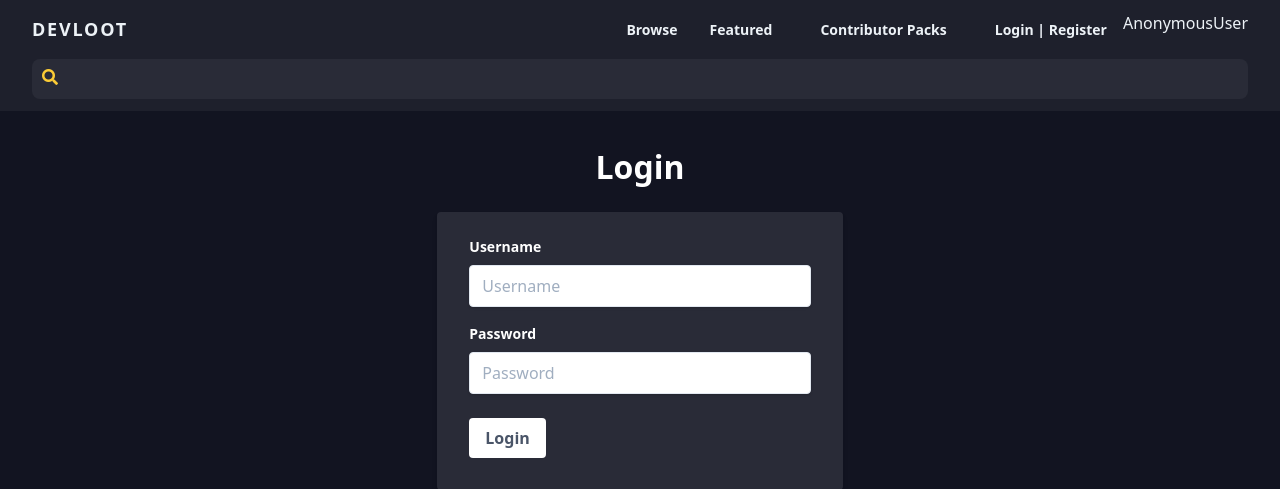
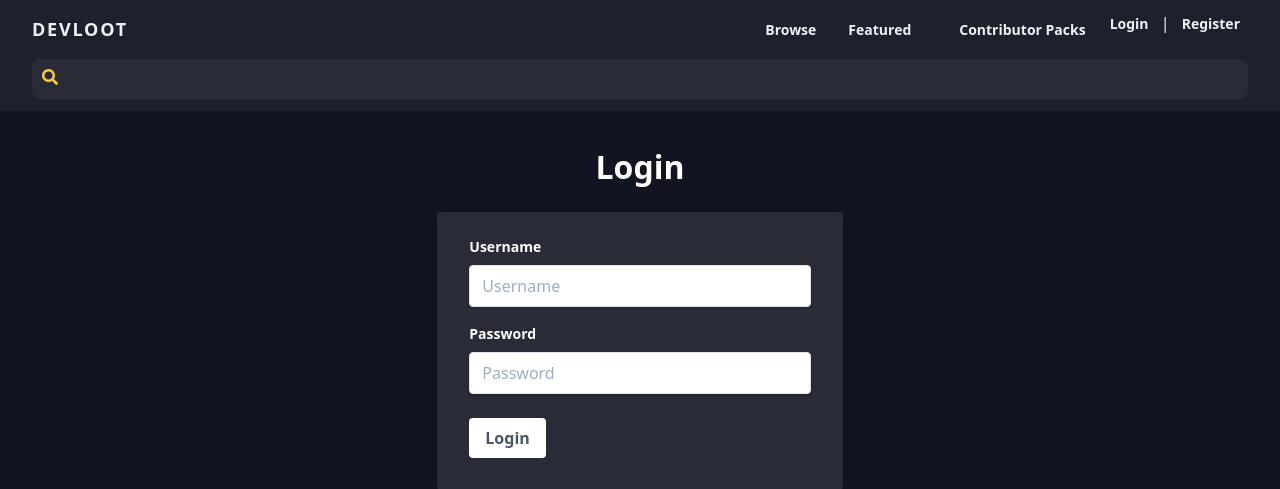
Before and after one commit to waldrupm/devloot, a Django app: page /login/ in a window 1280 px wide. Shown: the top 489 px of the page. Run offline with Django 3.2, Linux system fonts and the light colour scheme; some libraries are stand-ins or nearby versions.

Commit message:
Dynamic login, logout, register links in navbar

```diff
--- a/assets/templates/assets/login.html
+++ b/assets/templates/assets/login.html
@@ -13,6 +13,9 @@
                     <p class="text-xs text-red-200">{{ error }}</p>
                 {% endfor %}
             {% endfor %}
+            {% for message in messages %}
+					<p id="messages" class="font-semibold text-accent-yellow mb-4">{{message}}</p>
+			{% endfor %}
             <form method="POST">
                 {% csrf_token %}
                 <div class="mb-4 text-left">
--- a/assets/views.py
+++ b/assets/views.py
@@ -2,6 +2,7 @@ from django.shortcuts import render, redirect
 from .models import Asset
 from django.views.generic import ListView, DetailView
 from django.contrib.auth import login, authenticate, logout
+from django.contrib import messages
 
 from .forms import CreateUserForm
 
@@ -27,6 +28,7 @@ def registerPage(request):
         password = form.cleaned_data.get('password1')
         user = authenticate(username=username, password=password)
         login(request, user)
+        messages.success(request, 'User Created')
         return redirect('assets:home')
     else:
         form = CreateUserForm()
@@ -41,6 +43,8 @@ def loginPage(request):
         if user is not None:
             login(request, user)
             return redirect('assets:home')
+        else:
+            messages.info(request, 'Username / password combo incorrect')
 
     return render(request, 'assets/login.html')
 
--- a/templates/navbar.html
+++ b/templates/navbar.html
@@ -23,8 +23,16 @@
                 href="#">Featured</a>
             <a class="px-4 py-2 mt-2 text-sm font-semibold bg-transparent rounded-lg md:mt-0 md:ml-4 hover:text-gray-900 focus:text-gray-900 hover:bg-accent-yellow focus:bg-gray-200 focus:outline-none focus:shadow-outline"
                 href="#">Contributor Packs</a>
-            <a class="px-4 py-2 mt-2 text-sm font-semibold bg-transparent rounded-lg md:mt-0 md:ml-4 hover:text-gray-900 focus:text-gray-900 hover:bg-accent-yellow focus:bg-gray-200 focus:outline-none focus:shadow-outline"
-                href="{% url 'assets:login' %}">Login | Register</a>{{ user }}
+            {% if user.is_authenticated %}
+                <a class="px-2 py-2 mt-2 text-sm font-semibold bg-transparent rounded-lg md:mt-0 md:ml-2 hover:text-gray-900 focus:text-gray-900 hover:bg-accent-yellow focus:bg-gray-200 focus:outline-none focus:shadow-outline"
+                        href="{% url 'assets:logout' %}">Logout</a>
+            {% else %}
+                <div class="mt-2 md:mt-0 md:ml-2">
+                    <a class="px-2 py-2 text-sm font-semibold bg-transparent rounded-lg hover:text-gray-900 focus:text-gray-900 hover:bg-accent-yellow focus:bg-gray-200 focus:outline-none focus:shadow-outline"
+                        href="{% url 'assets:login' %}">Login</a> | <a class="px-2 py-2 text-sm font-semibold bg-transparent rounded-lg hover:text-gray-900 focus:text-gray-900 hover:bg-accent-yellow focus:bg-gray-200 focus:outline-none focus:shadow-outline"
+                        href="{% url 'assets:register' %}">Register</a>
+                </div>
+            {% endif %}
         </nav>
     </div>
     <div class="container px-4 mx-auto md:px-6 lg:px-8">
```
Also changed, not shown: 1 other file.
